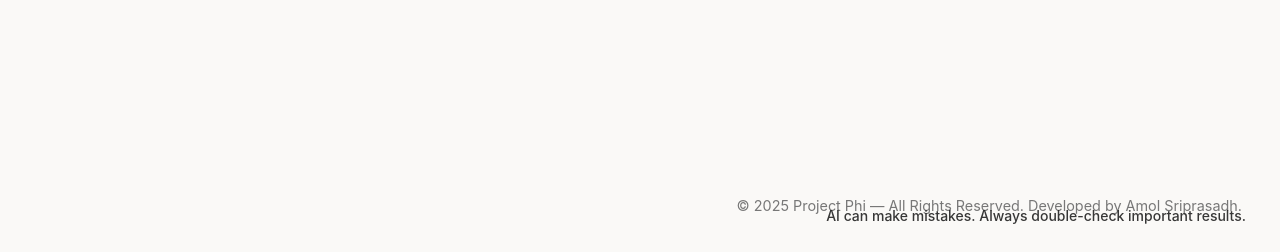
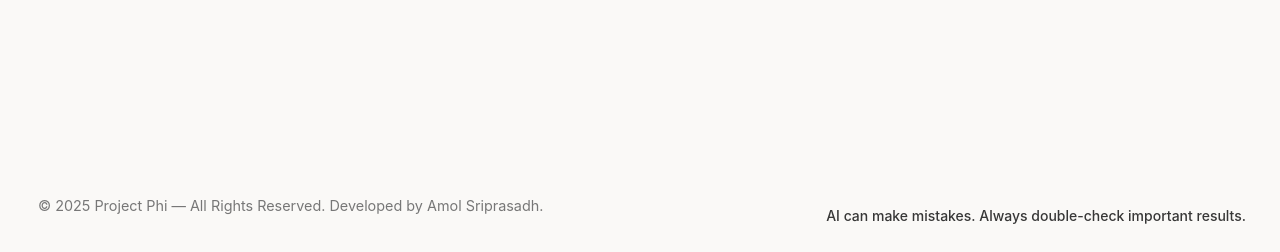
Before and after one commit to projectphi-ca/phi-gen, a Flask app: page / in a window 1280 px wide. Shown: the part 548-800 px from the top of the page. Run offline with Flask 3, Linux system fonts and the light colour scheme.

Commit message:
Update index.html

```diff
--- a/templates/index.html
+++ b/templates/index.html
@@ -221,7 +221,7 @@
     });
   </script>
 
-  <footer style="position: fixed; bottom: 18px; right: 18px; padding:20px; color:#777; font-size:0.9em;">
+  <footer style="position: fixed; bottom: 18px; left: 18px; padding:20px; color:#777; font-size:0.9em;">
     © 2025 Project Phi — All Rights Reserved. Developed by Amol Sriprasadh.
   </footer>
 </body>
```
